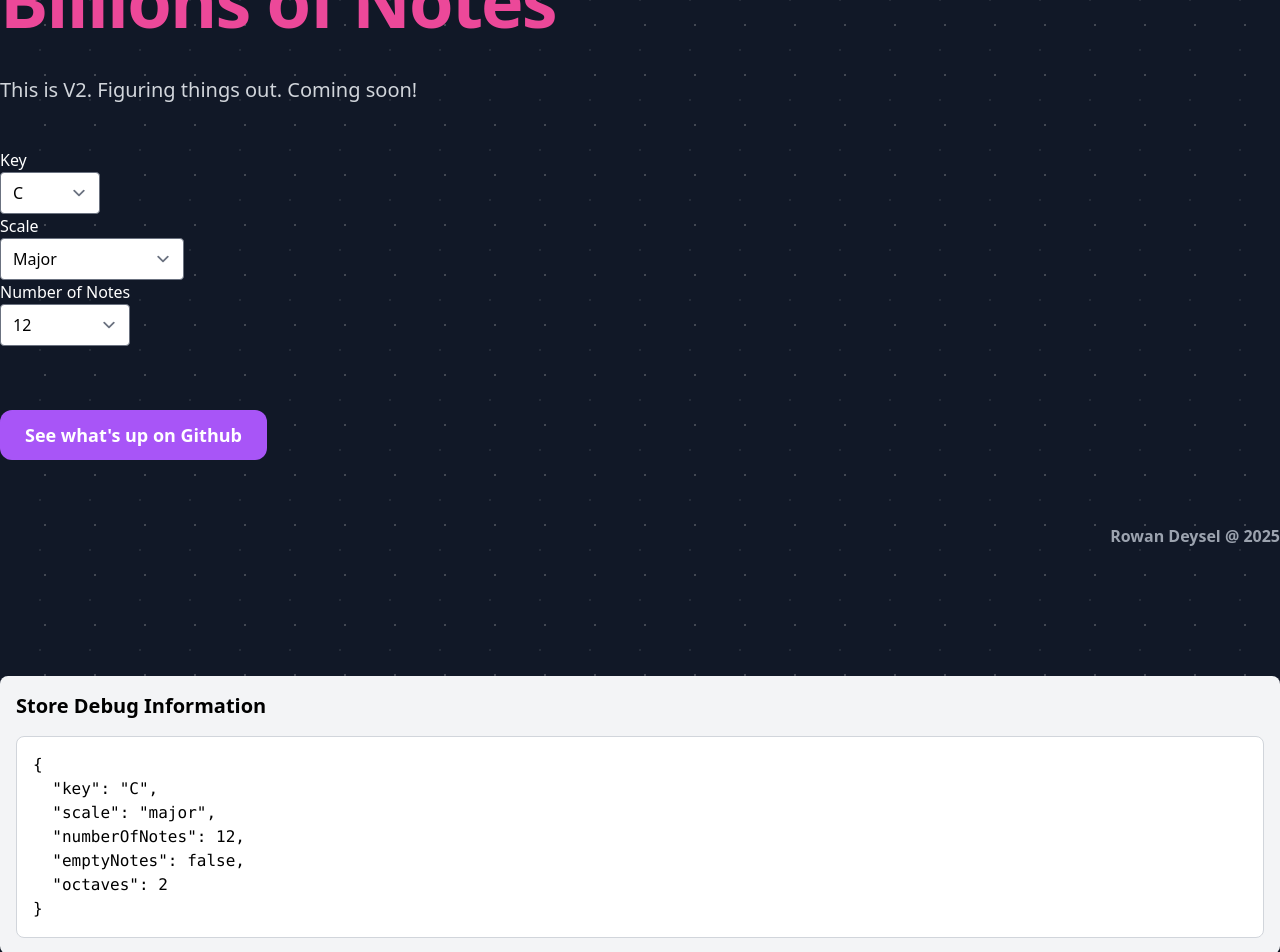
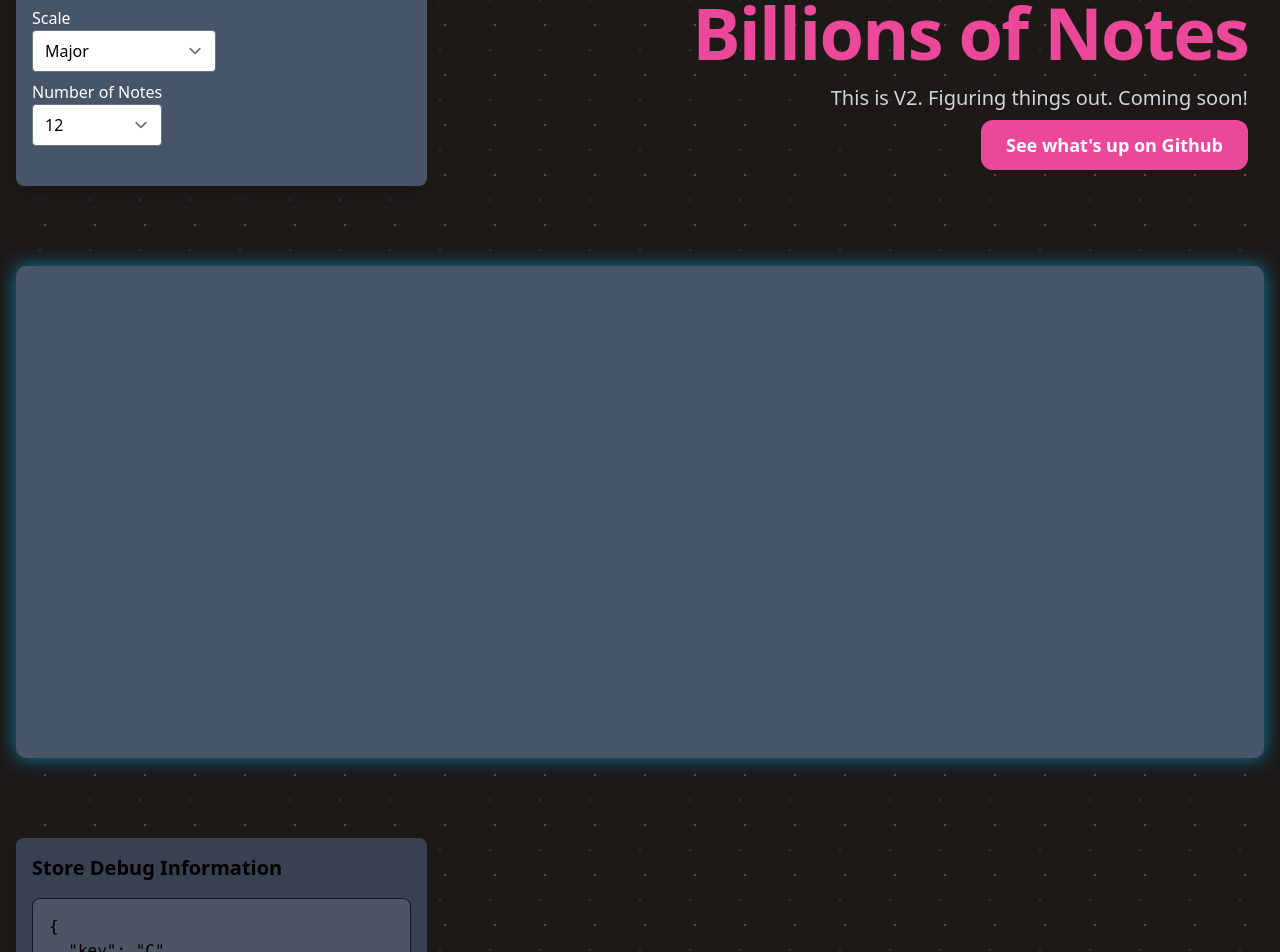
Before and after one commit to goatonabicycle/billions-of-notes, a React (Vite) app: page / in a window 1280 px wide. Shown: the part 100-1052 px from the top of the page. Built offline with nearby package versions, Linux system fonts and the light colour scheme.

Commit message:
feat: store reset, styles

```diff
--- a/src/app/app.tsx
+++ b/src/app/app.tsx
@@ -5,28 +5,27 @@ import Debug from "components/molecules/debug";
 
 const App: React.FC = () => {
   return (
-    <main>
-      <header className="pt-16 z-10 relative max-w-screen-lg xl:max-w-screen-xl mx-auto">
-        <h1 className="text-6xl lg:text-7xl leading-none font-extrabold tracking-tight mb-8 sm:mb-10 text-pink-500">
+    <main className="main-container">
+      <div className="controls">
+        <Inputs />
+      </div>
+
+      <div className="header">
+        <h1 className="text-6xl lg:text-7xl leading-none font-extrabold tracking-tight mb-4 text-pink-500">
           Billions of Notes
         </h1>
-        <p className="max-w-screen-lg text-lg sm:text-xl text-gray-300 font-medium mb-10 sm:mb-11">
+
+        <p className="text-lg sm:text-xl text-gray-300 font-medium mb-2">
           This is V2. Figuring things out. Coming soon!
         </p>
-        <Inputs />
-      </header>
-      <section className="max-w-screen-lg xl:max-w-screen-xl mx-auto">
-        <div className="sm:flex sm:space-x-6 space-y-4 sm:space-y-0 items-center">
-          <a href="https://github.com/goatonabicycle/billions-of-notes">
-            <Button>See what's up on Github</Button>
-          </a>
-        </div>
-      </section>
-      <footer className="pb-16 max-w-screen-lg xl:max-w-screen-xl mx-auto text-center sm:text-right text-gray-400 font-bold">
-        <a href="https://github.com/goatonabicycle">
-          Rowan Deysel @ {new Date().getFullYear()}
+
+        <a href="https://github.com/goatonabicycle/billions-of-notes">
+          <Button>See what's up on Github</Button>
         </a>
-      </footer>
+      </div>
+
+      <div className="output"></div>
+
       <Debug />
     </main>
   );
--- a/src/components/atoms/button/button.tsx
+++ b/src/components/atoms/button/button.tsx
@@ -7,7 +7,7 @@ const Button = forwardRef<
   return (
     <button
       ref={ref}
-      className="w-full sm:w-auto flex-none bg-purple-500 hover:bg-purple-700 text-white text-lg leading-6 font-semibold py-3 px-6 border border-transparent rounded-xl focus:ring-2 focus:ring-offset-2 focus:ring-offset-white focus:ring-gray-900 focus:outline-none transition-colors duration-200"
+      className="w-full sm:w-auto flex-none bg-pink-500 hover:bg-pink-700 text-white text-lg leading-6 font-semibold py-3 px-6 border border-transparent rounded-xl focus:ring-2 focus:ring-offset-2 focus:ring-offset-white focus:ring-gray-900 focus:outline-none transition-colors duration-200"
       {...rest}
     >
       {children}
--- a/src/components/molecules/debug.tsx
+++ b/src/components/molecules/debug.tsx
@@ -1,15 +1,22 @@
 import React from "react";
 import useStore from "../../store";
+import Button from "components/atoms/button";
 
 const Debug: React.FC = React.memo(() => {
   const inputState = useStore((state) => state.inputState);
+  const resetInputState = useStore((state) => state.resetInputState);
+
+  const handleReset = () => {
+    resetInputState();
+  };
 
   return (
-    <div className="bg-gray-100 p-4 rounded-lg shadow-lg mt-8">
+    <div className="bg-gray-700 p-4 rounded-lg shadow-lg mt-8 text-black">
       <h2 className="text-xl font-bold mb-4">Store Debug Information</h2>
-      <pre className="bg-white p-4 rounded-lg border border-gray-300">
+      <pre className="bg-gray-600 p-4 rounded-lg border border-gray-900 ">
         {JSON.stringify(inputState, null, 2)}
       </pre>
+      <Button onClick={handleReset}>Reset State</Button>
     </div>
   );
 });
--- a/src/components/molecules/key-select.tsx
+++ b/src/components/molecules/key-select.tsx
@@ -29,7 +29,7 @@ const KeySelect: React.FC = () => {
   ];
 
   return (
-    <div className="border-gray-500 text-white">
+    <div className="w-full">
       <Select
         id="key"
         name="key"
--- a/src/components/molecules/number-of-notes-select.tsx
+++ b/src/components/molecules/number-of-notes-select.tsx
@@ -19,7 +19,7 @@ const NumberOfNotesSelect: React.FC = () => {
   const notes = Array.from({ length: 399 }, (_, i) => i + 2);
 
   return (
-    <div className="border-gray-500 text-white">
+    <div className="w-full">
       <Select
         id="numberOfNotes"
         name="numberOfNotes"
--- a/src/components/molecules/scale-select.tsx
+++ b/src/components/molecules/scale-select.tsx
@@ -31,7 +31,7 @@ const ScaleSelect: React.FC = () => {
   // Get these from tonejs
 
   return (
-    <div className="border-gray-500 text-white">
+    <div className="w-full">
       <Select
         id="scale"
         name="scale"
--- a/src/components/organisms/inputs.tsx
+++ b/src/components/organisms/inputs.tsx
@@ -5,11 +5,11 @@ import NumberOfNotesSelect from "components/molecules/number-of-notes-select";
 
 const Inputs: React.FC = () => {
   return (
-    <>
+    <div className="input-group">
       <KeySelect />
       <ScaleSelect />
       <NumberOfNotesSelect />
-    </>
+    </div>
   );
 };
 
--- a/src/index.css
+++ b/src/index.css
@@ -1,9 +1,12 @@
+/* src/index.css */
 @tailwind base;
 @tailwind components;
 @tailwind utilities;
 
 @layer base {
-  html {
+  html,
+  body {
+    @apply w-full h-full m-0 p-0;
     -moz-osx-font-smoothing: grayscale;
     -webkit-font-smoothing: antialiased;
   }
@@ -15,15 +18,46 @@
   }
 
   main {
-    @apply px-4 min-h-screen sm:px-0 space-y-16 w-full bg-gray-900;
+    @apply px-4 min-h-screen sm:px-0 space-y-16 w-full bg-stone-900;
     background-image: radial-gradient(
-        hsla(0, 0%, 84.3%, 0.25) 1px,
+        hsla(0, 0%, 100%, 0.25) 1px,
         transparent 0
       ),
-      radial-gradient(hsla(0, 0%, 84.3%, 0.1) 1px, transparent 0);
+      radial-gradient(hsla(0, 0%, 100%, 0.1) 1px, transparent 0);
     background-size: 50px 50px;
     background-position: 0 0, 25px 25px;
     -webkit-animation: slide 2s linear infinite;
     animation: slide 4s linear infinite;
   }
 }
+
+@layer components {
+  .main-container {
+    @apply w-full h-full grid grid-rows-3 grid-cols-2 gap-4 p-4;
+    grid-template-rows: 1fr 2fr; /* Top one-third for controls and header, bottom two-thirds for output */
+    grid-template-columns: 1fr 2fr; /* Two columns for top section */
+  }
+
+  .controls {
+    @apply row-span-1 col-span-1 flex flex-col space-y-4 justify-start items-start p-4 bg-slate-600 rounded-lg shadow-lg text-white;
+  }
+
+  .header {
+    @apply row-span-1 col-span-1 flex flex-col justify-center items-end p-4 text-right;
+  }
+
+  .output {
+    @apply row-span-2 col-span-2 flex flex-col space-y-4 justify-start items-center w-full p-4 bg-slate-600;
+
+    border-radius: 10px;
+    box-shadow: 0 0 20px rgba(0, 183, 255, 0.6);
+  }
+
+  .input-group {
+    @apply flex flex-col space-y-2;
+  }
+
+  .input-label {
+    @apply text-lg font-semibold;
+  }
+}
--- a/src/store.ts
+++ b/src/store.ts
@@ -14,10 +14,11 @@ interface StoreState {
     key: K,
     value: InputState[K]
   ) => void;
+  resetInputState: () => void;
 }
 
 const DEFAULT_KEY = "C";
-const DEFAULT_SCALE = "major";
+const DEFAULT_SCALE = "Major";
 const DEFAULT_NUMBER_OF_NOTES = 12;
 const DEFAULT_EMPTY_NOTES = false;
 const DEFAULT_OCTAVES = 2;
@@ -37,6 +38,16 @@ const useStore = create<StoreState>((set) => ({
         [key]: value,
       },
     })),
+  resetInputState: () =>
+    set({
+      inputState: {
+        key: DEFAULT_KEY,
+        scale: DEFAULT_SCALE,
+        numberOfNotes: DEFAULT_NUMBER_OF_NOTES,
+        emptyNotes: DEFAULT_EMPTY_NOTES,
+        octaves: DEFAULT_OCTAVES,
+      },
+    }),
 }));
 
 export default useStore;
```
